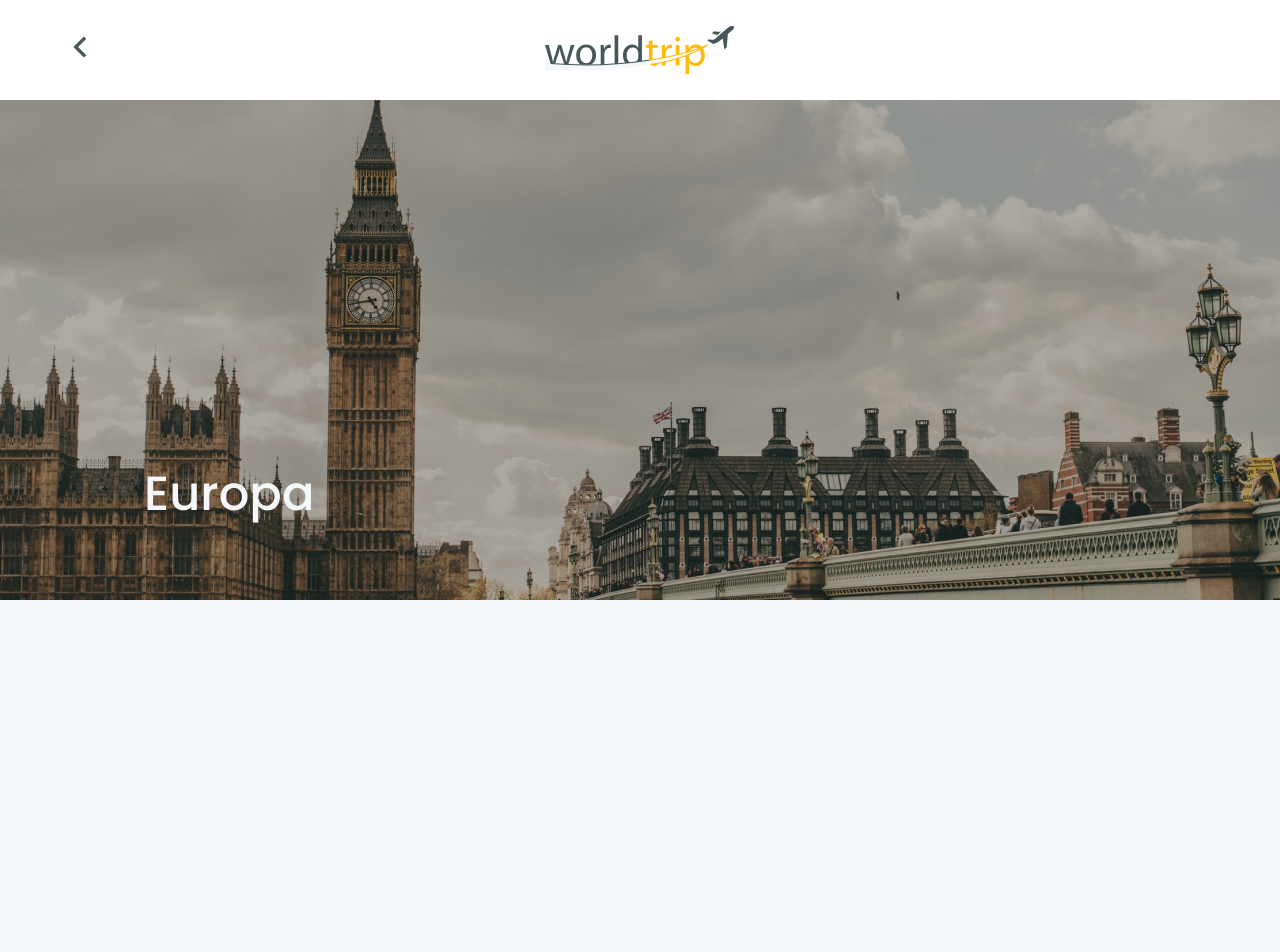
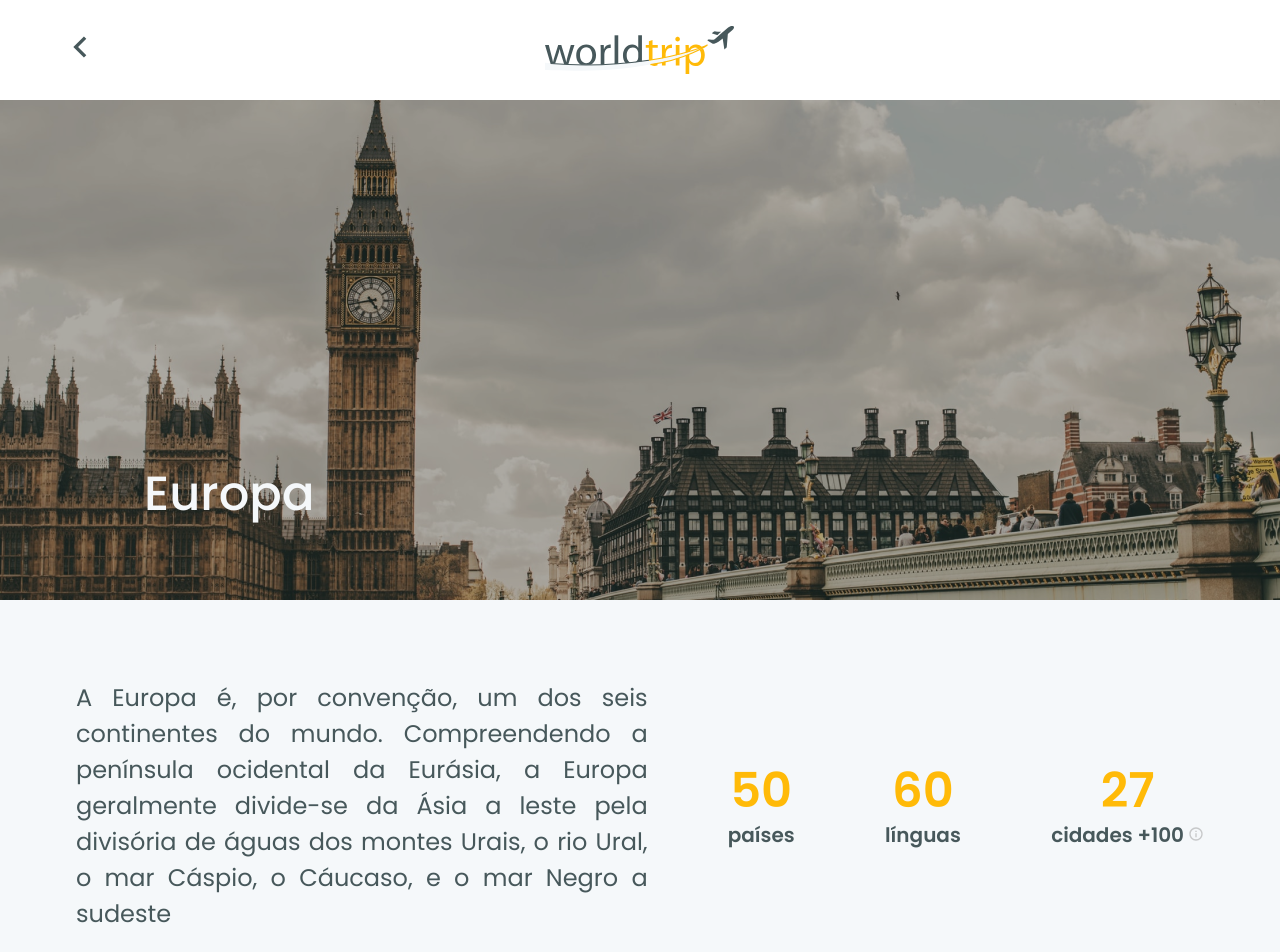
Before and after one commit to thiagonmiziara/wordtrip, a Next.js app: page /continent/europe in a window 1280 px wide. Shown: the top 952 px of the page. Before the commit the page ends 800 px from the top, so only its background shows below. Built offline with nearby package versions, Linux system fonts and the light colour scheme.

Commit message:
add component continetBiography

```diff
--- a/src/components/ContinentBanner/index.tsx
+++ b/src/components/ContinentBanner/index.tsx
@@ -16,7 +16,7 @@ const ContinentBanner = () => {
     >
       <Heading
         textAlign={["center", "left"]}
-        fontSize={["8xl", "5xl"]}
+        fontSize={["6xl", "5xl"]}
         color="gray.100"
         fontWeight="500"
       >
--- /dev/null
+++ b/src/components/ContinentBiography/ChakraPopoverComponent.tsx
@@ -0,0 +1,39 @@
+import {
+  Icon,
+  Popover,
+  PopoverArrow,
+  PopoverBody,
+  PopoverCloseButton,
+  PopoverContent,
+  PopoverTrigger,
+} from "@chakra-ui/react";
+import React from "react";
+import { RiInformationLine } from "react-icons/ri";
+
+const ChakraPopoverComponent = () => {
+  return (
+    <Popover>
+      <PopoverTrigger>
+        <span>
+          <Icon
+            cursor="pointer"
+            as={RiInformationLine}
+            ml="1"
+            color="gray.400"
+            w={["10px", "16px"]}
+            h={["10px", "16px"]}
+          />
+        </span>
+      </PopoverTrigger>
+      <PopoverContent bg="gray.900" color="yellow.400">
+        <PopoverArrow bg="gray.700" />
+        <PopoverCloseButton />
+        <PopoverBody fontWeight="400" fontSize="md">
+          Alemanha,Bélgica ,Bósnia-Herzegóvina
+        </PopoverBody>
+      </PopoverContent>
+    </Popover>
+  );
+};
+
+export default ChakraPopoverComponent;
--- /dev/null
+++ b/src/components/ContinentBiography/InfoContinent.tsx
@@ -0,0 +1,60 @@
+import {
+  Flex,
+  Heading,
+  Icon,
+  Popover,
+  PopoverArrow,
+  PopoverBody,
+  PopoverCloseButton,
+  PopoverContent,
+  PopoverTrigger,
+  Text,
+} from "@chakra-ui/react";
+import { RiInformationLine } from "react-icons/ri";
+import ChakraPopoverComponent from "./ChakraPopoverComponent";
+
+const InfoContinent = () => {
+  return (
+    <Flex align="center" justifyContent="space-between">
+      <Flex
+        direction="column"
+        align={["flex-start", "flex-start", "center"]}
+        justify="center"
+      >
+        <Heading fontSize={["2xl", "5xl"]} color="yellow.400" fontWeight="600">
+          50
+        </Heading>
+        <Text fontSize={["md", "xl"]} fontWeight="600" color="gray.700">
+          países
+        </Text>
+      </Flex>
+      <Flex
+        direction="column"
+        align={["flex-start", "flex-start", "center"]}
+        justify="center"
+      >
+        <Heading fontSize={["2xl", "5xl"]} color="yellow.400" fontWeight="600">
+          60
+        </Heading>
+        <Text fontSize={["md", "xl"]} fontWeight="600" color="gray.700">
+          línguas
+        </Text>
+      </Flex>
+      <Flex
+        direction="column"
+        align={["flex-start", "flex-start", "center"]}
+        justify="center"
+      >
+        <Heading fontSize={["2xl", "5xl"]} color="yellow.400" fontWeight="600">
+          27
+        </Heading>
+        <Text fontSize={["md", "xl"]} fontWeight="600" color="gray.700">
+          cidades +100
+          <ChakraPopoverComponent />
+        </Text>
+      </Flex>
+    </Flex>
+  );
+};
+
+export default InfoContinent;
--- /dev/null
+++ b/src/components/ContinentBiography/index.tsx
@@ -0,0 +1,24 @@
+import { Flex, Grid, Text } from "@chakra-ui/react";
+import InfoContinent from "./InfoContinent";
+
+const ContinentBiography = () => {
+  return (
+    <Grid
+      templateColumns={["1fr", "1fr", "1fr 1fr", "1.2fr 1fr"]}
+      gap={[5, 10, 16, 20]}
+      my={["8", "20"]}
+    >
+      <Text fontSize={["lg","xl","xl","2xl"]} color="gray.700" textAlign="justify">
+        A Europa é, por convenção, um dos seis continentes do mundo.
+        Compreendendo a península ocidental da Eurásia, a Europa geralmente
+        divide-se da Ásia a leste pela divisória de águas dos montes Urais, o
+        rio Ural, o mar Cáspio, o Cáucaso, e o mar Negro a sudeste
+      </Text>
+
+      <InfoContinent/>
+
+    </Grid>
+  );
+};
+
+export default ContinentBiography;
--- a/src/pages/continent/[slug].tsx
+++ b/src/pages/continent/[slug].tsx
@@ -1,5 +1,7 @@
-import { Flex } from "@chakra-ui/react";
+import { Box, Flex } from "@chakra-ui/react";
+import React from "react";
 import ContinentBanner from "../../components/ContinentBanner";
+import ContinentBiography from "../../components/ContinentBiography";
 import Header from "../../components/Header";
 
 const Continent = () => {
@@ -7,6 +9,10 @@ const Continent = () => {
     <Flex direction="column">
       <Header/>
       <ContinentBanner/>
+
+      <Box as="main" maxW="1160px" mx="auto" mb="10" px="1rem">
+        <ContinentBiography/>
+      </Box>
     </Flex>
   )
 }
```
